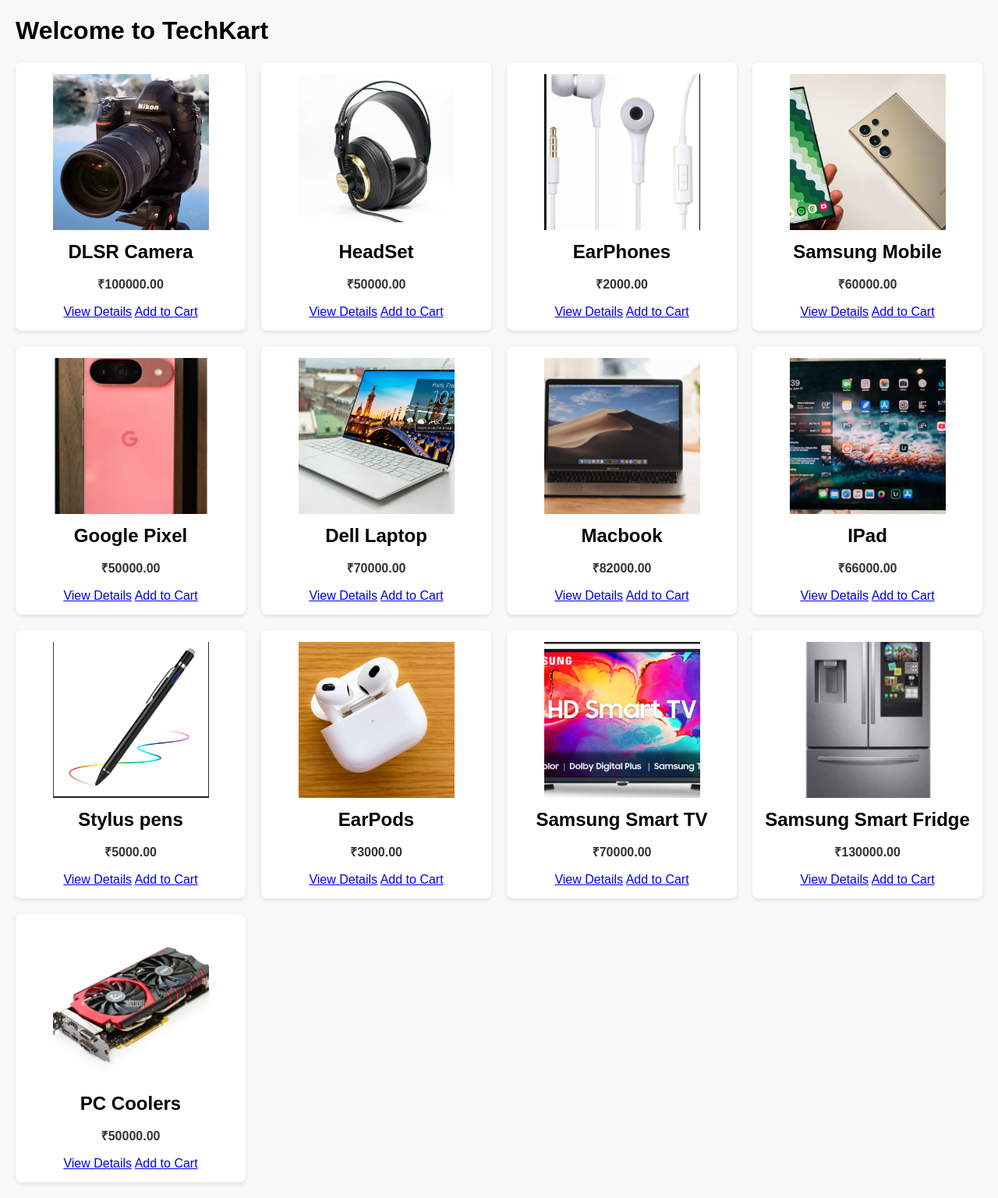
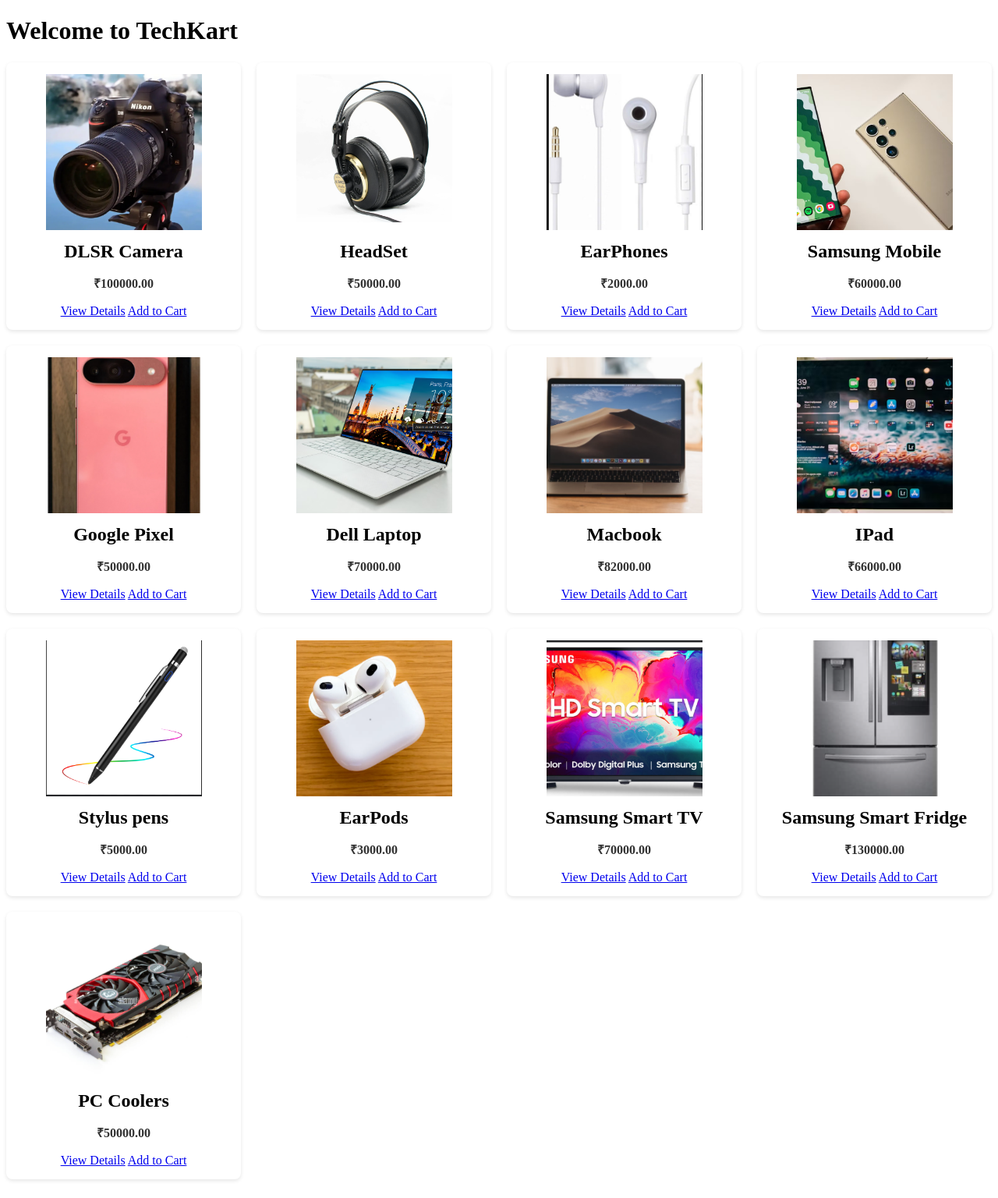
Before and after one commit to Varshitha5117/Tech_Kart, a Django app: page / in a window 1280 px wide. Shown: the whole page at 78% size. After the commit the page ends 1514 px from the top, so only its background shows below. Run offline with Django 5.2, Linux system fonts and the light colour scheme; data comes from the database, SQL or seed files in the repository.

Commit message:
made changes in style

```diff
--- a/TechKart/static/css/style.css
+++ b/TechKart/static/css/style.css
@@ -1,8 +1,4 @@
-body {
-    font-family: Arial, sans-serif;
-    margin: 20px;
-    background: #f8f8f8;
-}
+
 
 .product-grid {
     display: grid;
```
